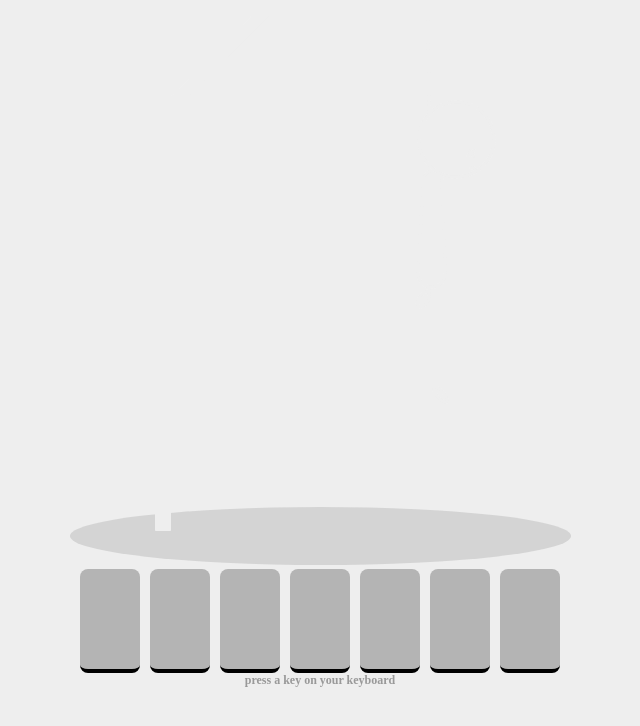
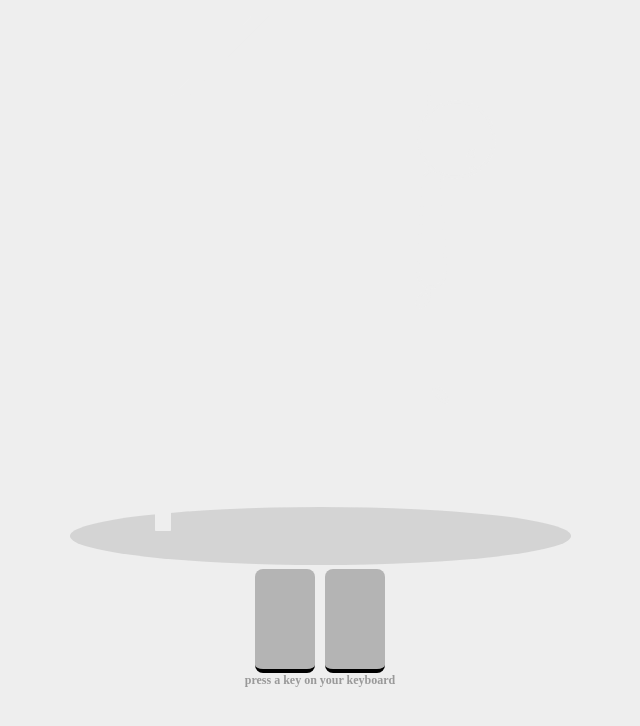
Before and after one commit to SofiaHjerpe/hangman-game, a plain HTML site: page exercise-javascript-hangman-main/index.html in a window 1280 px wide. Both pictures are taken after a click on the button "Start the game". Shown: the whole page, without its empty margins (320-960 px from the left). Drawn offline with Linux system fonts and the light colour scheme.

Commit message:
add logic for playing one game, making new array of secretWord after chosing it

```diff
--- a/exercise-javascript-hangman-main/index.css
+++ b/exercise-javascript-hangman-main/index.css
@@ -4,11 +4,15 @@
 }
 body {
   background-color: #eee;
+}
+.overlay {
+  background-color: transparent;
   display: flex;
   justify-content: center;
   align-items: center;
   flex-direction: column;
 }
+
 .info {
   color: #999;
   font-size: 12px;
--- a/exercise-javascript-hangman-main/index.html
+++ b/exercise-javascript-hangman-main/index.html
@@ -7,7 +7,8 @@
     <link rel="stylesheet" href="index.css" />
   </head>
   <body>
-    <div class="keys"></div>
+    <div class="overlay">
+      <div class="used-letters"></div>
       <section class="building-svg">
         <svg
           width="501"
@@ -62,7 +63,7 @@
       <button class="start-btn">Start the game</button>
       <div class="letters"></div>
       <p class="info">press a key on your keyboard</p>
-
+    </div>
     <script src="index.js"></script>
   </body>
 </html>
--- a/exercise-javascript-hangman-main/index.js
+++ b/exercise-javascript-hangman-main/index.js
@@ -1,72 +1,76 @@
-const words = ["citronjuice", "marsipan", "mammut", "maskros", "kossa", "lövblåsare", "nyponbuske"];
-let gamePlay = false;
-let wrongGuessCount = 0;
+const button = document.querySelector(".start-btn");
+const usedLetters = document.querySelector(".used-letters");
+const letters = document.querySelector(".letters");
+const letterContainer = document.querySelector(".letterContainer");
+const letter = document.querySelector(".letter");
 const head = document.getElementById("head");
-const body = document.getElementById("body");
 const arms = document.getElementById("arms");
 const ground = document.getElementById("ground");
 const legs = document.getElementById("legs");
 const scaffold = document.getElementById("scaffold");
-const imgParts = [];
-imgParts.push(head, arms, legs, ground, body, scaffold);
-//Make an array of each word in the array
-const spliceWord = words.map((word) => word.replace(/ /g, "").split(""));
+const overlay = document.querySelector(".overlay");
+
+const imgParts = [head, arms, legs, ground, body, scaffold];
+const words = ["citronjuice", "marsipan", "mammut", "maskros", "ko", "lövblåsare", "nyponbuske"];
+
+let wrongGuessCount = 0;
+let correctGuessCount = 0;
 
 //Chose a random word
-function getRandomWord(spliceWord) {
-  const random = Math.floor(Math.random() * spliceWord.length);
-  let i = random;
-  return spliceWord[i];
+function getRandomWordFromArray(array) {
+  const randomIndex = Math.floor(Math.random() * array.length);
+  return array[randomIndex];
 }
 
 // define word array
-function addRandomWordToDom(spliceWord) {
-  spliceWord.forEach((letter) => {
-    const newWordString = wordsToHtml(letter, letter.length - 1);
-    let letters = document.querySelector(".letters");
-    letters.insertAdjacentHTML("beforeend", newWordString);
-  });
+function addSecretWordToDom(secretWordArray) {
+  const secretWordHtml = secretWordArray
+    .map(
+      (letter) => `
+    <div class="letterContainer">
+        <p class="letter">${letter}</p>
+    </div>
+    `
+    )
+    .join("");
+
+  letters.innerHTML = secretWordHtml;
 }
 
-const random = Math.floor(Math.random() * spliceWord.length);
-let i = random;
-const button = document.querySelector(".start-btn");
 button.addEventListener("click", (e) => {
   e.target.classList.add("hideButton");
-  gamePlay = true;
-  while (gamePlay) {
-    getRandomWord(i);
-    console.log(spliceWord[i]);
-    addRandomWordToDom(spliceWord);
-    window.addEventListener("keydown", letterCheck);
-    break;
-  }
+  const secretWord = getRandomWordFromArray(words);
+  const secretWordArray = secretWord.split("");
+  console.log(secretWordArray);
+  addSecretWordToDom(secretWordArray);
+  window.addEventListener("keydown", letterCheck);
 });
-function wordsToHtml(spliceWord, index) {
-  return `
-    <div class="letterContainer">
-        <p class="letter"> ${spliceWord[index]}</p>
-    </div>
-    `;
-}
 
 function letterCheck(e) {
   console.log(e.key);
-  const keys = document.querySelector(".keys");
-  keys.insertAdjacentText("beforebegin", e.key);
+  usedLetters.insertAdjacentText("beforeend", e.key);
   const secretWord = Array.from(document.querySelectorAll(".letter"));
   let isGuessCorrect = false;
+
   secretWord.forEach((secretLetter) => {
     console.log(secretLetter.textContent);
     console.log(e.key);
-    if (secretLetter.textContent.trim() === e.key) {
+    if (secretLetter.textContent === e.key) {
       secretLetter.style.display = "block";
       isGuessCorrect = true;
+      correctGuessCount++;
     }
   });
   if (!isGuessCorrect) {
     wrongGuessCount++;
     updatePictureAfterGuess(wrongGuessCount);
+  }
+
+  if (secretWord.length === correctGuessCount) {
+    window.alert("You won the game!");
+    button.classList.remove("hideButton");
+    button.innerText = "Try Again";
+
   }
 }
 
@@ -74,19 +78,20 @@ function updatePictureAfterGuess(wrongGuessCount) {
   if (wrongGuessCount === 1) {
     imgParts[3].style.fillOpacity = "1";
   }
+  if (wrongGuessCount === 2) {
+    imgParts[0].style.fill = "black";
+  }
   if (wrongGuessCount === 3) {
-    imgParts[0].style.fill = "black";
+    imgParts[5].style.fill = "black";
+  }
+  if (wrongGuessCount === 4) {
+    imgParts[2].style.fill = "black";
   }
   if (wrongGuessCount === 5) {
     imgParts[1].style.fill = "black";
   }
-  if (wrongGuessCount === 7) {
-    imgParts[2].style.fill = "black";
-  }
-  if (wrongGuessCount === 9) {
+  if (wrongGuessCount === 6) {
     imgParts[4].style.fill = "black";
-  }
-  if (wrongGuessCount === 10) {
-    imgParts[5].style.fill = "black";
+    window.alert("Game over :(");
   }
 }
```
Lines whose indentation alone changed are shown as unchanged.
